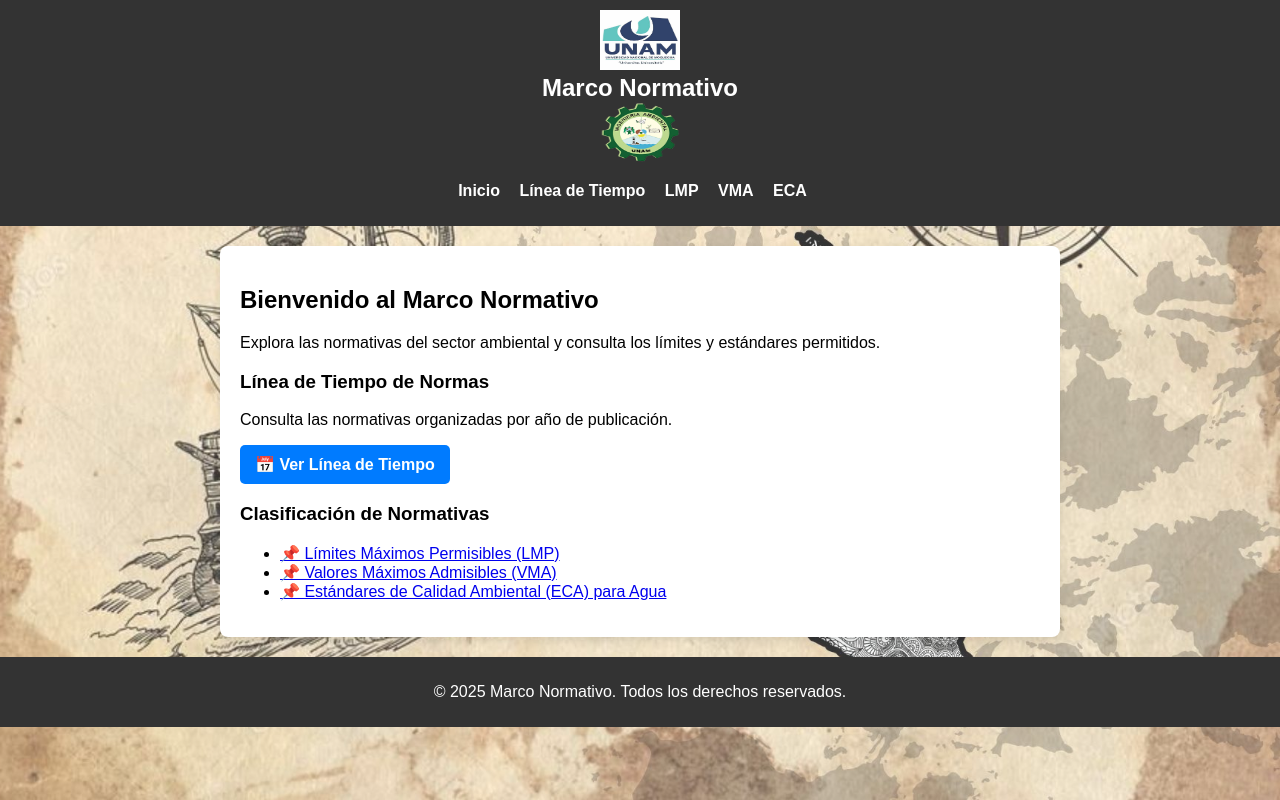
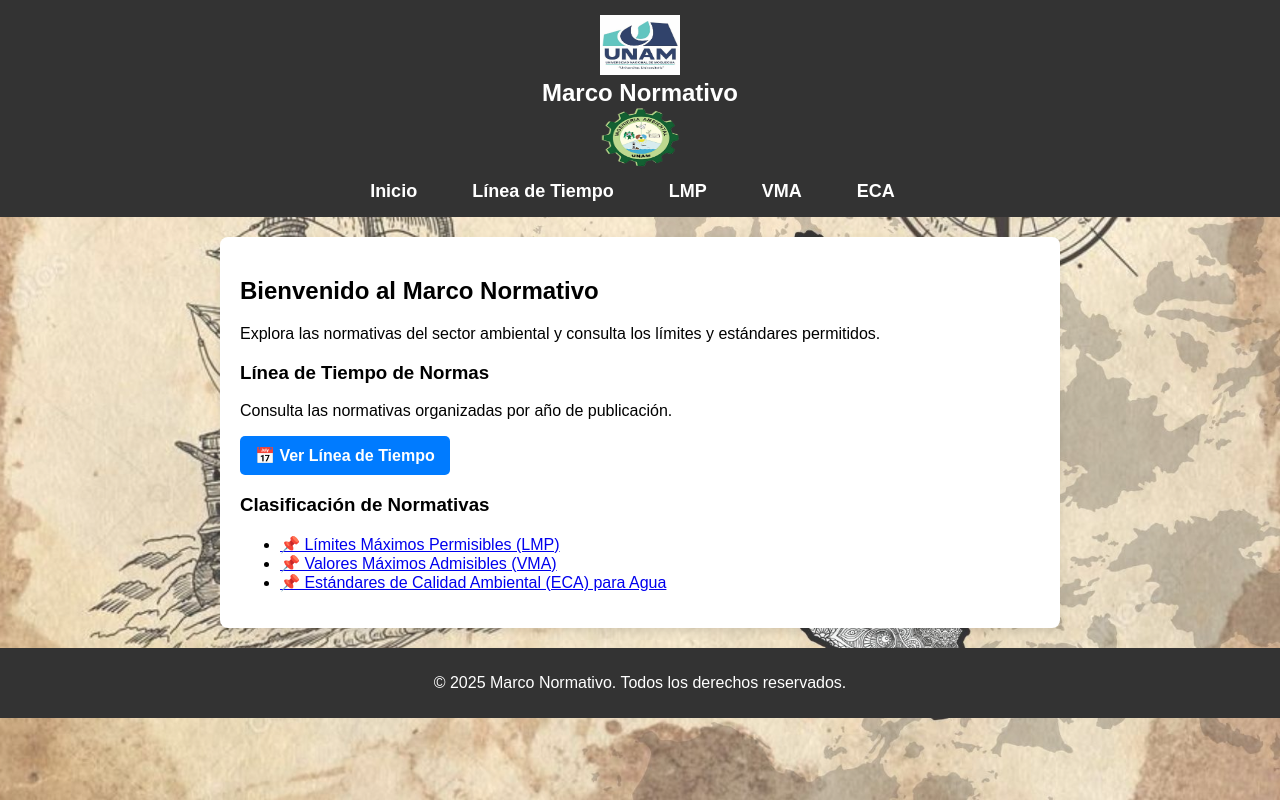
Before and after one commit to rithert417/MarcoNormativo, a plain HTML site: page index.html in a window 1280 px wide. Drawn offline with Linux system fonts and the light colour scheme.

Commit message:
Update style.css

```diff
--- a/style.css
+++ b/style.css
@@ -209,14 +209,23 @@ body::before {
     z-index: -1; /* Coloca la capa detrás del contenido */
 }
 
-/* Estilos para el header */
+/* Estilos generales */
+body {
+    font-family: 'Arial', sans-serif;
+    margin: 0;
+    padding: 0;
+    background-color: #f4f4f4;
+}
+
+/* Estilos del encabezado */
 header {
     display: flex;
     flex-direction: column;
     align-items: center;
-    background-color: #333; /* Color sólido para el header */
-    padding: 10px 20px;
+    background-color: #333;
+    padding: 15px;
     color: white;
+    text-align: center;
     position: relative;
 }
 
@@ -226,18 +235,19 @@ header {
     align-items: center;
     justify-content: space-between;
     width: 100%;
+    max-width: 900px;
 }
 
 /* Estilos para los logos */
 .logo-container {
-    width: 80px; /* Tamaño del logo */
+    width: 80px;
     height: auto;
 }
 
 .logo {
     width: 100%;
     height: auto;
-    max-height: 60px; /* Ajusta la altura máxima */
+    max-height: 60px;
 }
 
 /* Estilos para el título "Marco Normativo" */
@@ -249,31 +259,32 @@ h1 {
 }
 
 /* Estilos para la barra de navegación */
-.navbar {
-    display: flex;
-    justify-content: center;
+nav {
     width: 100%;
-    margin-top: 5px; /* Espacio entre el título y la barra */
+    max-width: 900px;
+    margin-top: 10px;
 }
 
-.navbar ul {
+nav ul {
     list-style: none;
     padding: 0;
     margin: 0;
     display: flex;
-    gap: 20px; /* Espaciado entre los enlaces */
+    justify-content: center;
+    gap: 20px;
 }
 
-.navbar ul li {
+nav ul li {
     display: inline;
 }
 
-.navbar ul li a {
+nav ul li a {
     color: white;
     text-decoration: none;
     font-size: 18px;
+    font-weight: bold;
+    padding: 10px;
 }
 
-.navbar ul li a:hover {
+nav ul li a:hover {
     text-decoration: underline;
-}
```
